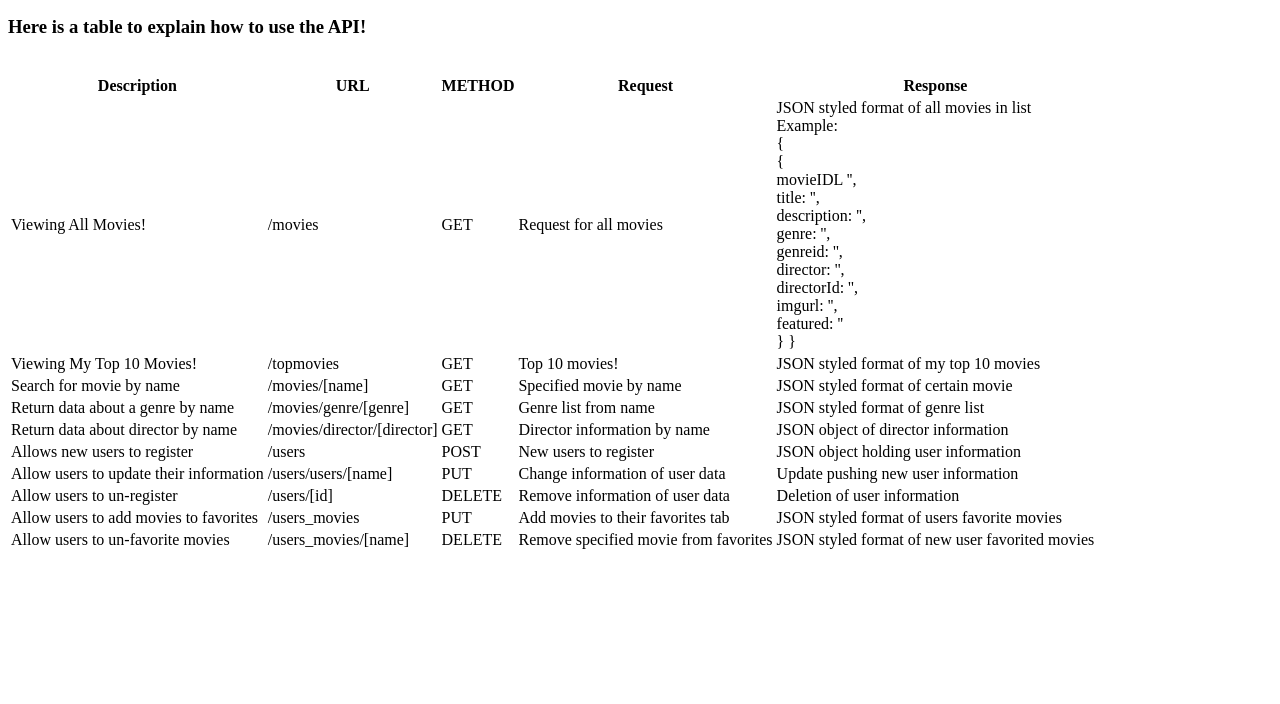
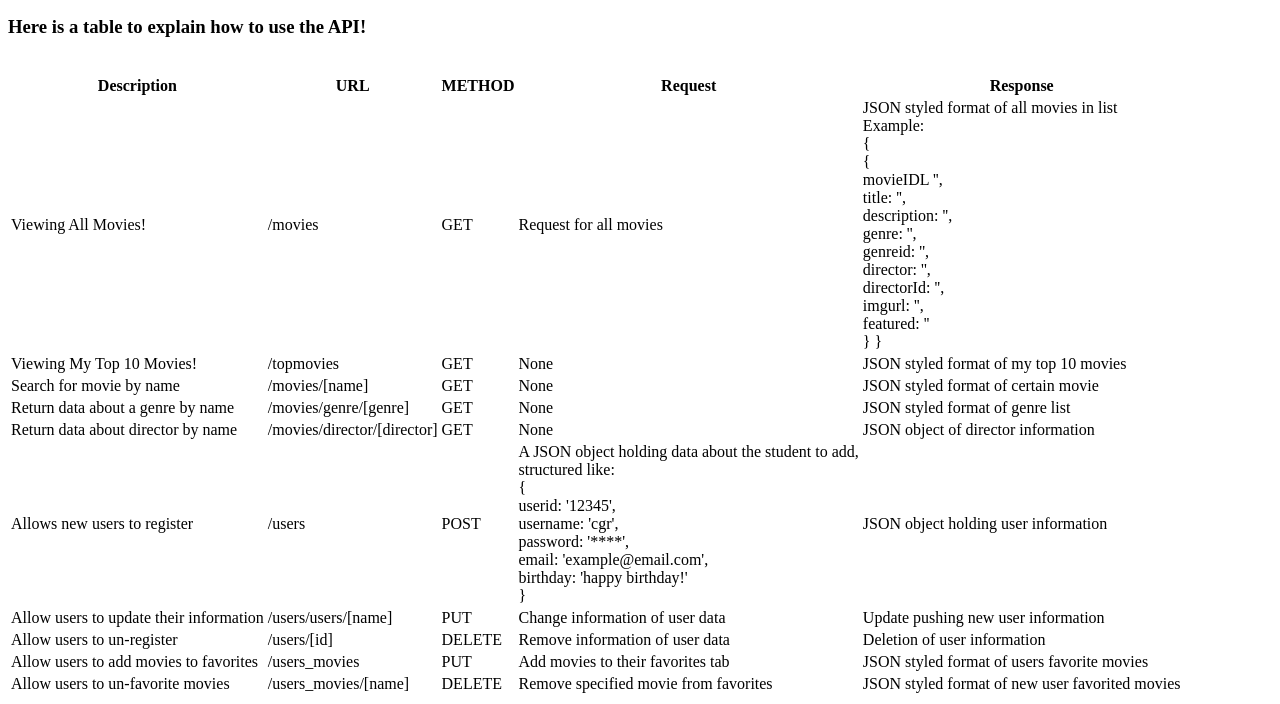
Before and after one commit to Cgr3/Movie_API, a website: page public/documentation.html in a window 1280 px wide. Shown: the part 105-809 px from the top of the page. Drawn offline with Linux system fonts and the light colour scheme.

Commit message:
more changes to documentation page
CHANGED description of all REQUEST data
ADDED example code to users section

```diff
--- a/public/documentation.html
+++ b/public/documentation.html
@@ -63,35 +63,52 @@
         <td>Viewing My Top 10 Movies!</td>
         <td>/topmovies</td>
         <td>GET</td>
-        <td>Top 10 movies!</td>
+        <td>None</td>
         <td>JSON styled format of my top 10 movies</td>
       </tr>
       <tr>
         <td>Search for movie by name</td>
         <td>/movies/[name]</td>
         <td>GET</td>
-        <td>Specified movie by name</td>
+        <td>None</td>
         <td>JSON styled format of certain movie</td>
       </tr>
       <tr>
         <td>Return data about a genre by name</td>
         <td>/movies/genre/[genre]</td>
         <td>GET</td>
-        <td>Genre list from name</td>
+        <td>None</td>
         <td>JSON styled format of genre list</td>
       </tr>
       <tr>
         <td>Return data about director by name</td>
         <td>/movies/director/[director]</td>
         <td>GET</td>
-        <td>Director information by name</td>
+        <td>None</td>
         <td>JSON object of director information</td>
       </tr>
       <tr>
         <td>Allows new users to register</td>
         <td>/users</td>
         <td>POST</td>
-        <td>New users to register</td>
+        <td>A JSON object holding data about the student to add,
+          <br>
+        structured like:
+          <br>
+        {
+          <br>
+          userid: '12345',
+          <br>
+          username: 'cgr',
+          <br>
+          password: '****',
+          <br>
+          email: 'example@email.com',
+          <br>
+          birthday: 'happy birthday!'
+          <br>
+        }
+        </td>
         <td>JSON object holding user information</td>
       </tr>
       <tr>
```
